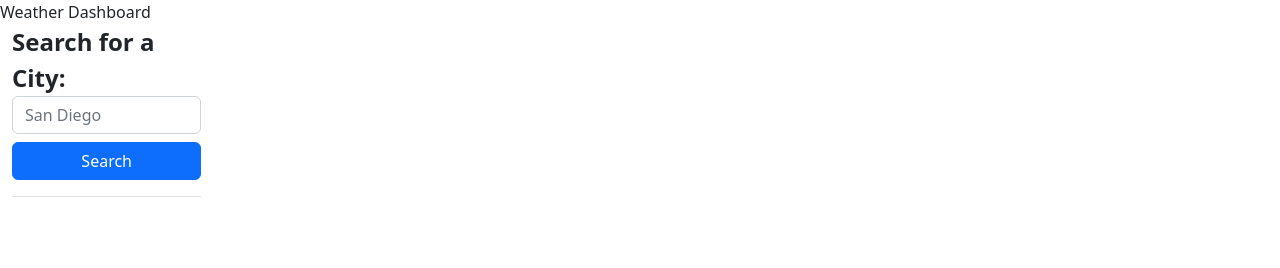
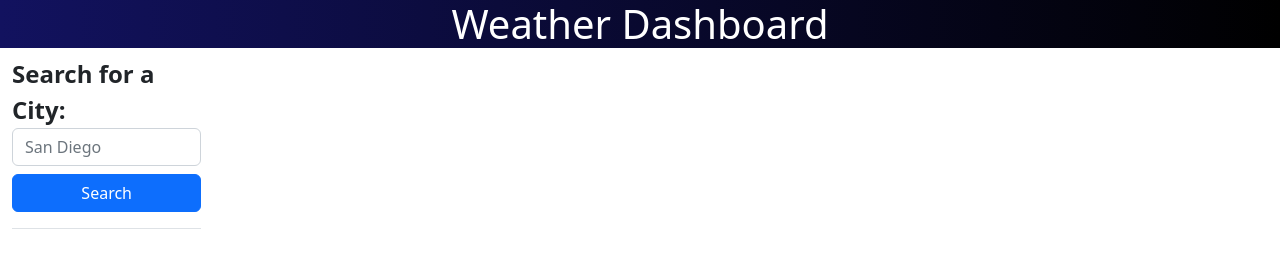
Before and after one commit to craigrobertsdev/weather-dashboard, a plain HTML site: page index.html in a window 1280 px wide. Drawn offline with nearby package versions, Linux system fonts and the light colour scheme.

Commit message:
Added CSS for header

```diff
--- a/assets/css/style.css
+++ b/assets/css/style.css
@@ -1,3 +1,7 @@
+header {
+  background: linear-gradient(to right, #12125f, #000);
+}
+
 #current-weather {
   border: 1px solid black;
   padding: 5px;
--- a/index.html
+++ b/index.html
@@ -13,7 +13,7 @@
     <link rel="stylesheet" href="./assets/css/style.css"
   </head>
   <body>
-    <header>Weather Dashboard</header>
+    <header class="text-white text-center"><h1>Weather Dashboard</h1></header>
     <main class="container-fluid">
       <div class="row">
         <section class="col-2" id="search-section">
```
